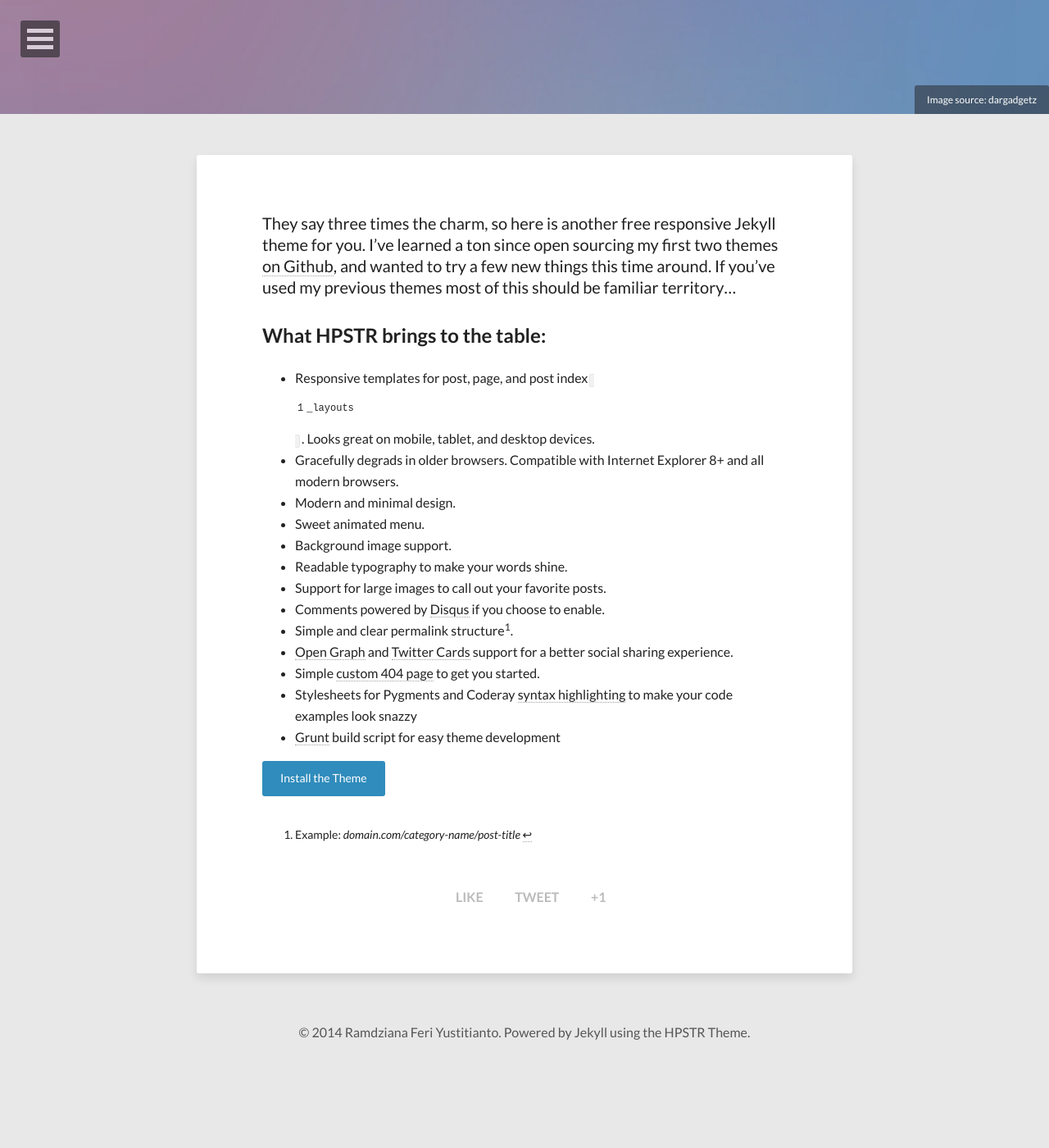
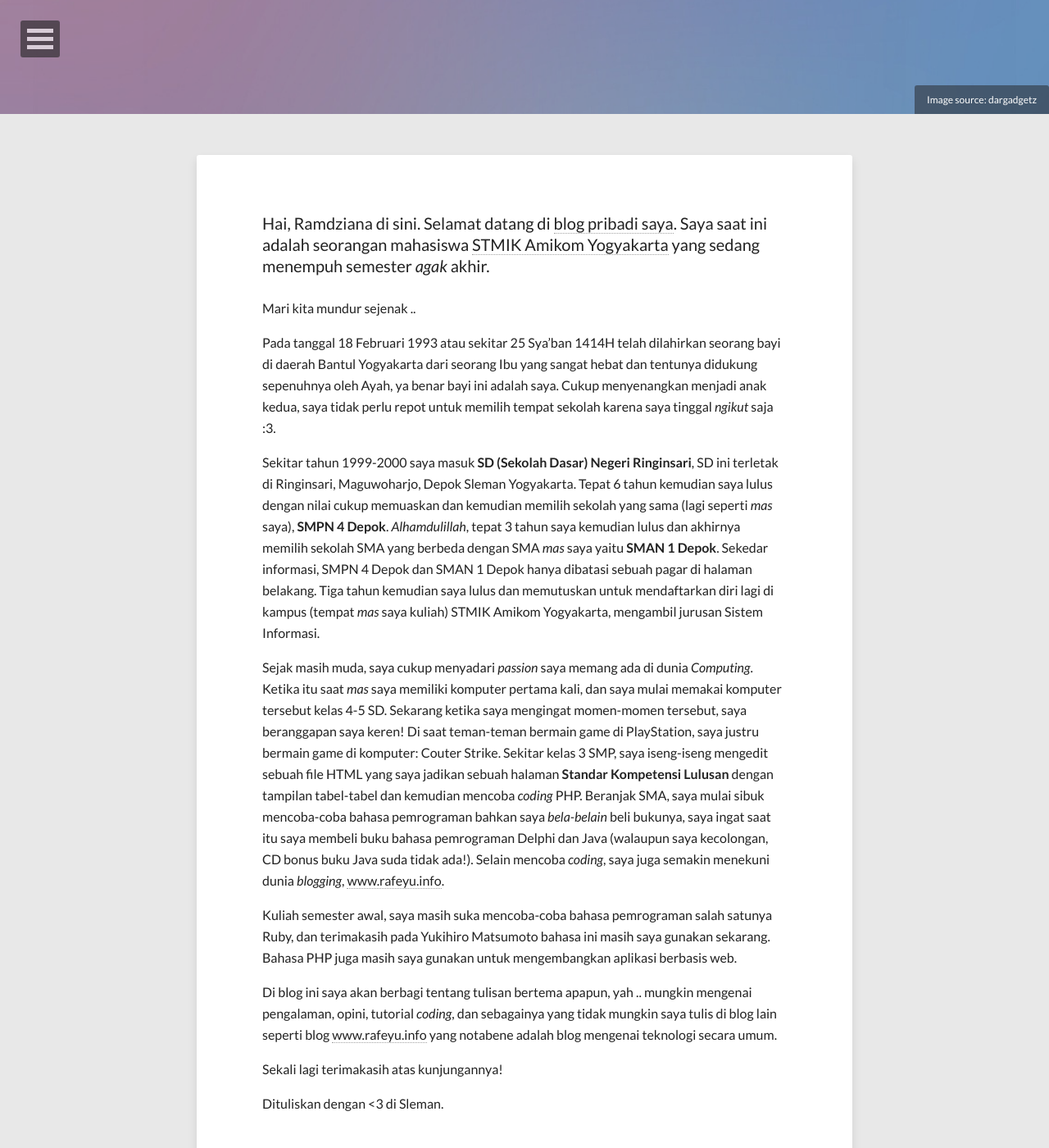
Before and after one commit to rafeyu/rafeyu.github.io, a Jekyll site: the page built from about.md, in a window 1280 px wide and 1400 px high, scrolled down 261 px. Shown: the whole window at 82% size. Built offline with Jekyll 4.4.1, drawn with Linux system fonts in a browser that asks for light colours; nearby versions of some CDN libraries; before the commit the page ends 1561 px from its top, so only the background shows below that; some of the changed text lies outside the part shown.

Commit message:
edit about

```diff
--- a/about.md
+++ b/about.md
@@ -1,8 +1,8 @@
 ---
 layout: page
 permalink: /about/
-title: About the Theme
-tags: [Jekyll, theme, modern, minimal, responsive]
+title: About Me
+tags: [tentang]
 image:
   feature: abstract-5.jpg
   credit: dargadgetz
@@ -10,24 +10,20 @@ image:
 share: true
 ---
 
-They say three times the charm, so here is another free responsive Jekyll theme for you. I've learned a ton since open sourcing my first two themes [on Github](http://github.com/mmistakes), and wanted to try a few new things this time around. If you've used my previous themes most of this should be familiar territory...
+Hai, Ramdziana di sini. Selamat datang di [blog pribadi saya]({{site.url}}). Saya saat ini adalah seorangan mahasiswa [STMIK Amikom Yogyakarta](http://amikom.ac.id) yang sedang menempuh semester *agak* akhir.
 
-## What HPSTR brings to the table:
+Mari kita mundur sejenak ..
 
-* Responsive templates for post, page, and post index `_layouts`. Looks great on mobile, tablet, and desktop devices.
-* Gracefully degrads in older browsers. Compatible with Internet Explorer 8+ and all modern browsers.
-* Modern and minimal design.
-* Sweet animated menu.
-* Background image support.
-* Readable typography to make your words shine.
-* Support for large images to call out your favorite posts.
-* Comments powered by [Disqus](http://disqus.com) if you choose to enable.
-* Simple and clear permalink structure[^1].
-* [Open Graph](https://developers.facebook.com/docs/opengraph/) and [Twitter Cards](https://dev.twitter.com/docs/cards) support for a better social sharing experience.
-* Simple [custom 404 page]({{ site.url }}/404.html) to get you started.
-* Stylesheets for Pygments and Coderay [syntax highlighting]({{ site.url }}/code-highlighting-post/) to make your code examples look snazzy
-* [Grunt](http://gruntjs.com) build script for easy theme development
+Pada tanggal 18 Februari 1993 atau sekitar 25 Sya'ban 1414H telah dilahirkan seorang bayi di daerah Bantul Yogyakarta dari seorang Ibu yang sangat hebat dan tentunya didukung sepenuhnya oleh Ayah, ya benar bayi ini adalah saya. Cukup menyenangkan menjadi anak kedua, saya tidak perlu repot untuk memilih tempat sekolah karena saya tinggal *ngikut* saja :3.
 
-<div markdown="0"><a href="{{ site.url }}/theme-setup" class="btn btn-info">Install the Theme</a></div>
+Sekitar tahun 1999-2000 saya masuk **SD (Sekolah Dasar) Negeri Ringinsari**, SD ini terletak di Ringinsari, Maguwoharjo, Depok Sleman Yogyakarta. Tepat 6 tahun kemudian saya lulus dengan nilai cukup memuaskan dan kemudian memilih sekolah yang sama (lagi seperti *mas* saya), **SMPN 4 Depok**. *Alhamdulillah*, tepat 3 tahun saya kemudian lulus dan akhirnya memilih sekolah SMA yang berbeda dengan SMA *mas* saya yaitu **SMAN 1 Depok**. Sekedar informasi, SMPN 4 Depok dan SMAN 1 Depok hanya dibatasi sebuah pagar di halaman belakang. Tiga tahun kemudian saya lulus dan memutuskan untuk mendaftarkan diri lagi di kampus (tempat *mas* saya kuliah) STMIK Amikom Yogyakarta, mengambil jurusan Sistem Informasi.
 
-[^1]: Example: *domain.com/category-name/post-title*
+Sejak masih muda, saya cukup menyadari *passion* saya memang ada di dunia *Computing*. Ketika itu saat *mas* saya memiliki komputer pertama kali, dan saya mulai memakai komputer tersebut kelas 4-5 SD. Sekarang ketika saya mengingat momen-momen tersebut, saya beranggapan saya keren! Di saat teman-teman bermain game di PlayStation, saya justru bermain game di komputer: Couter Strike. Sekitar kelas 3 SMP, saya iseng-iseng mengedit sebuah file HTML yang saya jadikan sebuah halaman **Standar Kompetensi Lulusan** dengan tampilan tabel-tabel dan kemudian mencoba *coding* PHP. Beranjak SMA, saya mulai sibuk mencoba-coba bahasa pemrograman bahkan saya *bela-belain* beli bukunya, saya ingat saat itu saya membeli buku bahasa pemrograman Delphi dan Java (walaupun saya kecolongan, CD bonus buku Java suda tidak ada!). Selain mencoba *coding*, saya juga semakin menekuni dunia *blogging*, [www.rafeyu.info](http://www.rafeyu.info).
+
+Kuliah semester awal, saya masih suka mencoba-coba bahasa pemrograman salah satunya Ruby, dan terimakasih pada Yukihiro Matsumoto bahasa ini masih saya gunakan sekarang. Bahasa PHP juga masih saya gunakan untuk mengembangkan aplikasi berbasis web.
+
+Di blog ini saya akan berbagi tentang tulisan bertema apapun, yah .. mungkin mengenai pengalaman, opini, tutorial *coding*, dan sebagainya yang tidak mungkin saya tulis di blog lain seperti blog [www.rafeyu.info](http://www.rafeyu.info) yang notabene adalah blog mengenai teknologi secara umum.
+
+Sekali lagi terimakasih atas kunjungannya!
+
+Dituliskan dengan <3 di Sleman.
```
